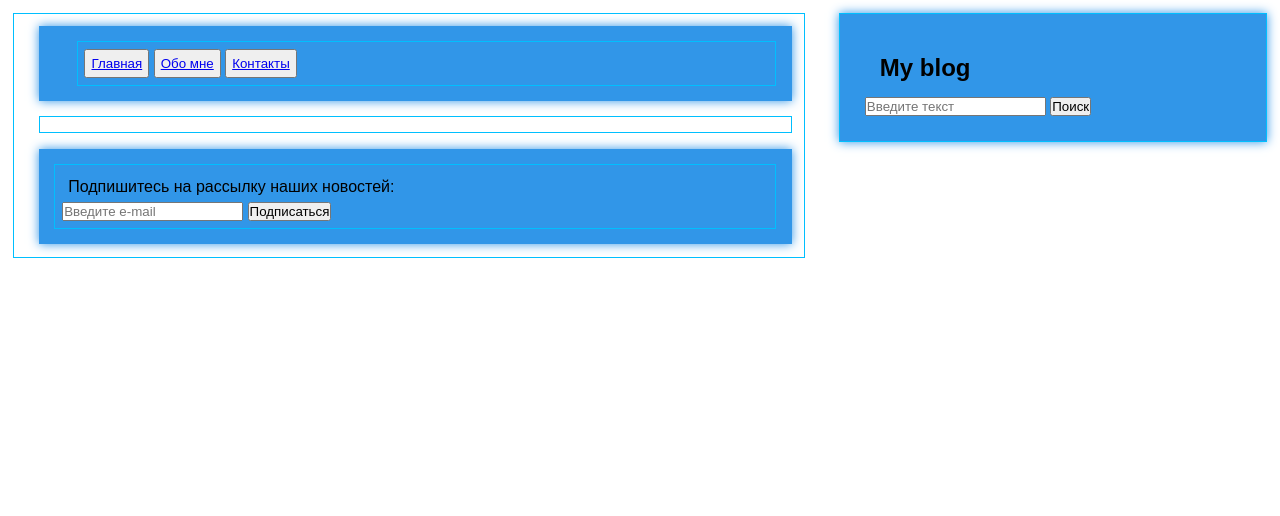
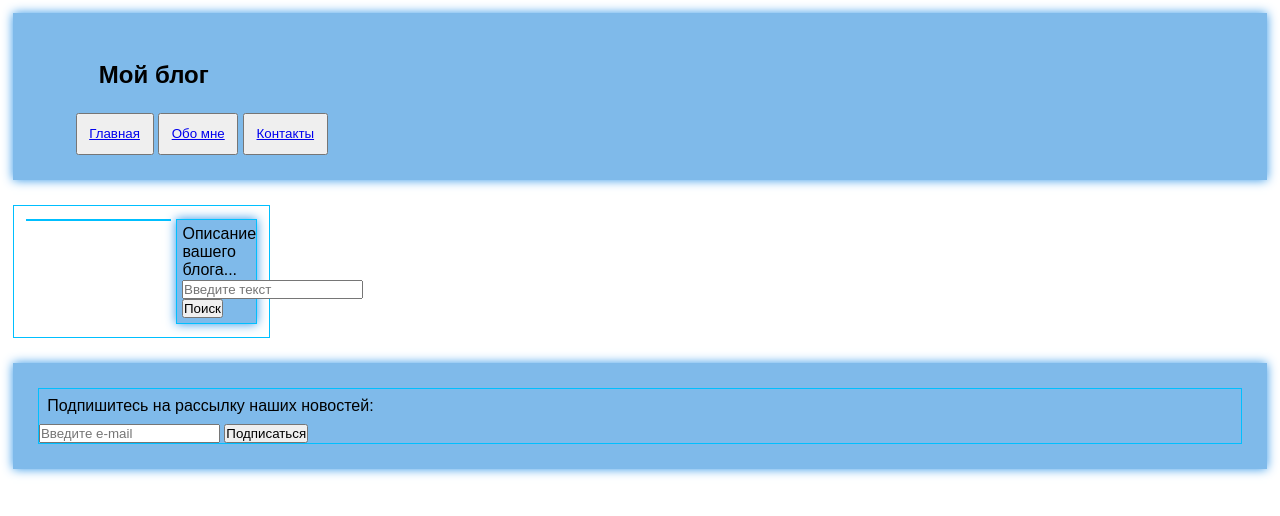
Before and after one commit to KarelinIvan/mysite, a Django app: page / in a window 1280 px wide. Shown: the top 516 px of the page. Run offline with Django 5.2, Linux system fonts and the light colour scheme; data that the repository does not hold is empty.

Commit message:
27-й коммит, работа с шаблонами и стилями

```diff
--- a/blog/static/css/style.css
+++ b/blog/static/css/style.css
@@ -11,7 +11,7 @@
 }
 
 .heading {
-    background: #3196e8;
+    background: #7fbaea;
     -webkit-box-shadow: 0 0 10px #3196e8;
     padding-top: 2%;
     padding-bottom: 2%;
@@ -29,7 +29,19 @@
 }
 
 button {
-    padding: 5px 5px 5px 5px;
+    padding: 1% 1% 1% 1%;
+    /*background: #91b9da;*/
+    /*-webkit-box-shadow: 0 0 10px #0770c5;*/
+}
+
+.clearfix {
+    display: table;
+    clear: both;
+
+    padding-top: 1%;
+    padding-left: 1%;
+    padding-right: 1%;
+    padding-bottom: 1%;
 }
 
 .content {
@@ -41,19 +53,27 @@ button {
 .sidebar {
     float: right;
     width: 30%;
-    background: #3196e8;
+    background: #7fbaea;
     height: 100%;
     padding: 2%;
     -webkit-box-shadow: 0 0 10px #3196e8;
 }
 
+.form-search {
+    padding-top: 2%;
+}
+
+h1 {
+    padding: 2%;
+}
+
 h2 {
-    padding: 15px;
+    padding: 2%;
 }
 
 p {
-    padding: 5px;
-    margin: 1px;
+    padding: 0.5%;
+    margin: 0.2%;
 }
 
 div {
@@ -61,21 +81,20 @@ div {
     border-style: solid;
     border-width: thin;
     border-color: deepskyblue;
+}
 
-    padding-top: 1%;
-    padding-left: 1%;
-    padding-right: 1%;
-    padding-bottom: 1%;
-
+.post-item {
+    margin-top: 1%;
+    margin-bottom: 1%;
+    margin-right: 1%;
 }
 
 .footer {
-    background: #3196e8;
+    background: #7fbaea;
     -webkit-box-shadow: 0 0 10px #3196e8;
     padding-bottom: 2%;
     padding-left: 2%;
     padding-right: 2%;
     padding-top: 2%;
-
     margin-top: 2%;
 }
--- a/blog/templates/blog/base.html
+++ b/blog/templates/blog/base.html
@@ -13,27 +13,29 @@
 </head>
 <body class="page">
     <section>
-        <!-- Основной контент размещается слева -->
-        <div class="content">
         <!-- Подключение навигации -->
         {% include 'blog/navbar.html' %}
 
+        <div class="clearfix">
+            <!-- Основной контент размещается слева -->
+            <div class="content">
                 <!-- Контент -->
                 {% block content %}
                 {% endblock %}
-
-            <!-- Подключение подвала -->
-            {% include 'blog/footer.html' %}
             </div>
 
             <!-- Боковая панель размещается справа -->
             <div class="sidebar">
-            <h2>My blog</h2>
-            <form>
+                <p>Описание вашего блога...</p>
+                <form class="form-search">
                     <input type="search" name="poisk" placeholder="Введите текст">
                     <input type="submit" value="Поиск">
                 </form>
             </div>
+        </div>
+
+        <!-- Подключение подвала -->
+        {% include 'blog/footer.html' %}
     </section>
 </body>
 </html>
--- a/blog/templates/blog/navbar.html
+++ b/blog/templates/blog/navbar.html
@@ -1,9 +1,8 @@
 <header class="heading">
-    <div class="heading-block">
+    <h1>Мой блог</h1>
         <nav class="heading-menu">
             <button><a href="{% url 'blog:post_list' %}">Главная</a></button>
             <button><a href="#">Обо мне</a></button>
             <button><a href="#">Контакты</a></button>
         </nav>
-    </div>
 </header>
--- a/blog/templates/blog/post/post_detail.html
+++ b/blog/templates/blog/post/post_detail.html
@@ -3,7 +3,7 @@
 {% block title %}{{ post.title }}{%  endblock %}
 
 {% block content %}
-    <div>
+    <div class="post-item">
         <h2>{{ post.title }}</h2>
         <p  class="info-post">
             Опубликовано: {{ post.publish }} Автор: {{ post.author }}
--- a/blog/templates/blog/post/post_list.html
+++ b/blog/templates/blog/post/post_list.html
@@ -1,24 +1,22 @@
 {% extends 'blog/base.html' %}
-
 
 {% block content %}
     <section>
-        <div>
             {% for post in posts %}
+                <div class="post-item">
                     <h2>
                         <a href="{% url 'blog:post_detail' post.id %}">{{ post.title }}</a>
                     </h2>
-                <p  class="info-post">
+                    <p class="info-post">
                         Опубликовано: {{ post.publish }} Автор: {{ post.author }}
                     </p>
                     <p class="description">
                         {{ post.content|truncatewords:40|linebreaks }}
                     </p>
-                <p  class="info-post">
+                    <p class="info-post">
                         Последнее изменение: {{ post.updated }}
                     </p>
+                </div>
             {% endfor %}
-        </div>
-
     </section>
 {% endblock %}
```
Lines whose indentation alone changed are shown as unchanged.
